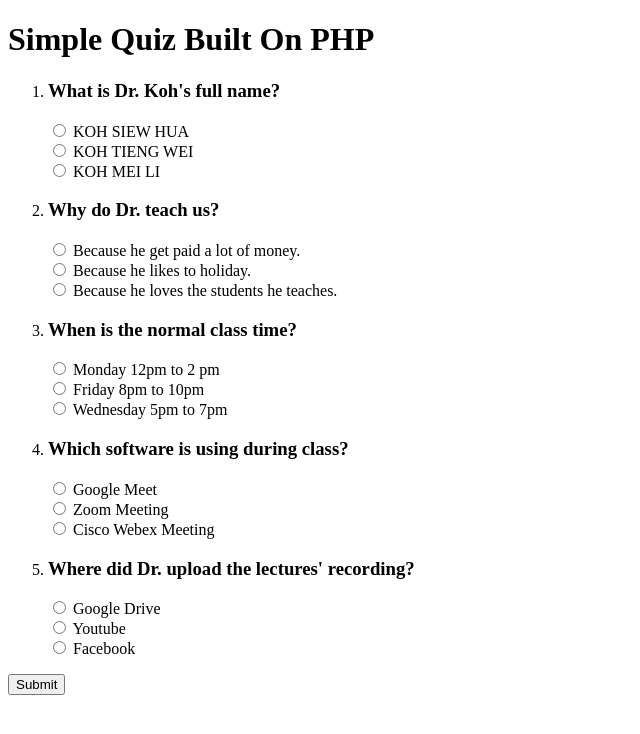
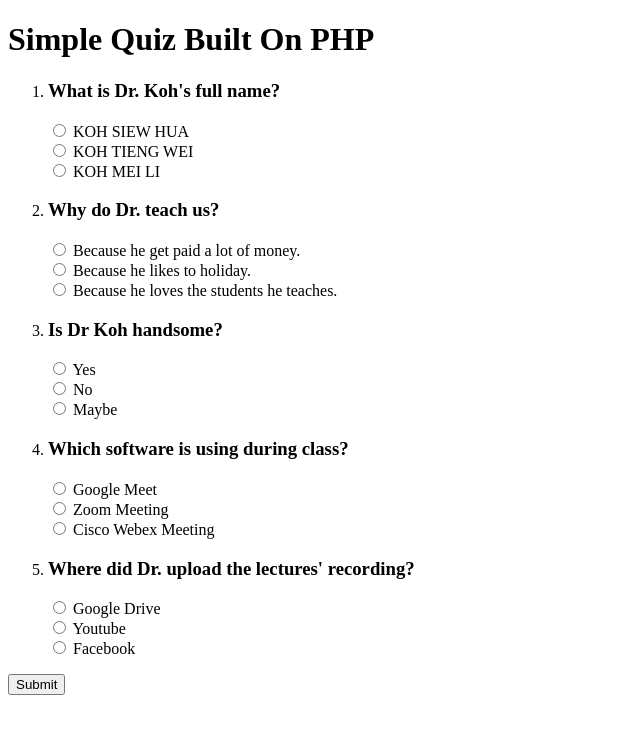
Before and after one commit to wyi1/HTML-PHP-Project, a PHP site: page /quiz.php?name=1 in a window 1280 px wide. Shown: the top 734 px of the page, without its empty margins (0-640 px from the left). Run offline with PHP 8.4, Linux system fonts and the light colour scheme; data that the repository does not hold is empty.

Commit message:
Solved possible errors.

```diff
--- a/login.php
+++ b/login.php
@@ -30,7 +30,7 @@ $pdo=new PDO('mysql:host=localhost;port=3306;dbname=project',
                   echo('<p style="color: red;">'.htmlentities($msg)."</p>\n");
 
                 }
-                } else {
+              } else {
                   $query1 = "SELECT * FROM user WHERE username='$uname'";
                   $result1 = $pdo->query($query1);
                   if($result1->rowCount() == 1){
@@ -56,9 +56,9 @@ $pdo=new PDO('mysql:host=localhost;port=3306;dbname=project',
                 }else if ($result1->rowCount() == 0) {
                   echo "User does not exist, please redirect to register" ?> <a href="register.php">Sign Up</a> <?php ;
                 }
-}
+              }
 
-      }
+            }
         if ( isset($_POST['register']) ) {
          header('Location: register.php');
          return;
--- a/quiz.php
+++ b/quiz.php
@@ -9,7 +9,7 @@
 	<h1>Simple Quiz Built On PHP</h1>
 	<form method="POST" action="result.php">
 		<input type="hidden" name="uname" value="<?php echo $_REQUEST['name'] ?>">
-<input type="hidden" name="id" value="<?php echo $_REQUEST['id'] ?>">
+		<input type="hidden" name="id" value="<?php echo $_REQUEST['id'] ?>">
     <ol>
       <li>
         <h3>What is Dr. Koh's full name?</h3>
@@ -52,21 +52,21 @@
       </li>
 
       <li>
-        <h3>When is the normal class time?</h3>
+        <h3>Is Dr Koh handsome?</h3>
 
         <div>
           <input type="radio" name="question-3-answers" id="question-3-answers-A" value="A" />
-          <label for="question-1-answers-A">Monday 12pm to 2 pm</label>
+          <label for="question-1-answers-A">Yes</label>
         </div>
 
         <div>
           <input type="radio" name="question-3-answers" id="question-3-answers-B" value="B" />
-          <label for="question-3-answers-B">Friday 8pm to 10pm</label>
+          <label for="question-3-answers-B">No</label>
         </div>
 
         <div>
           <input type="radio" name="question-3-answers" id="question-3-answers-C" value="C" />
-          <label for="question-3-answers-C">Wednesday 5pm to 7pm</label>
+          <label for="question-3-answers-C">Maybe</label>
         </div>
 
       </li>
```
Also changed, not shown: home.php (+7 -3 lines), quizaction.php (+6 -5 lines), result.php (+11 -15 lines).
